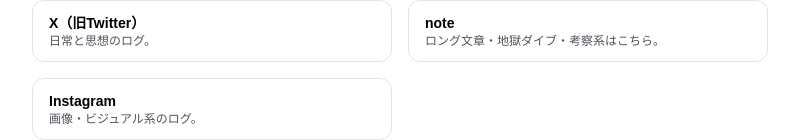
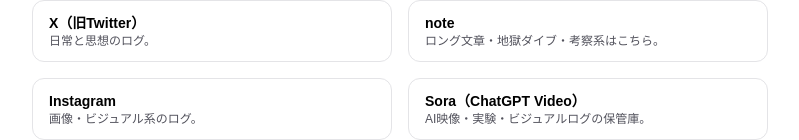
Before and after one commit to garagelinefukunaga-coder/my-ai-site, a Next.js app: page / in a window 1280 px wide. Shown: the part 786-926 px from the top of the page, without its empty margins (240-1039 px from the left). Built offline with nearby package versions, Linux system fonts and the light colour scheme.

Commit message:
update: add sora link and fix embed

```diff
--- a/app/page.tsx
+++ b/app/page.tsx
@@ -1,7 +1,6 @@
 export default function Home() {
   return (
     <main className="min-h-screen flex flex-col items-center justify-center bg-white text-black">
-
       {/* ヒーローエリア */}
       <h1 className="text-4xl sm:text-5xl font-bold mb-4 text-center">
         Hello, Happy Forever420! 🌸
@@ -12,9 +11,7 @@
 
       {/* 動画セクション */}
       <section className="w-full max-w-3xl px-4 mt-10 space-y-4">
-        <h2 className="text-2xl font-semibold mb-2">
-          最新のパンダラップ動画
-        </h2>
+        <h2 className="text-2xl font-semibold mb-2">最新のパンダラップ動画</h2>
 
         <p className="text-sm text-zinc-600">
           YouTube に上げたショートの中から、いま一番見てほしいやつを置いてます。
@@ -24,7 +21,7 @@
         <div className="aspect-video w-full rounded-xl overflow-hidden shadow-lg">
           <iframe
             className="w-full h-full rounded-xl"
-            src=" https://youtube.com/embed/P0XM1Kqcjnc/PoXM1Kqcjnc?si=XnpKFRCOrNH-az5G"
+            src="https://www.youtube.com/embed/P0XM1Kqcjnc"
             title="Panda Rap - Happy Forever"
             allow="accelerometer; autoplay; clipboard-write; encrypted-media; gyroscope; picture-in-picture; web-share"
             allowFullScreen
@@ -47,7 +44,6 @@
         <h2 className="text-xl font-semibold mb-4">SNS & Link</h2>
 
         <div className="grid gap-4 sm:grid-cols-2">
-
           {/* X */}
           <a
             href="https://x.com/happyforever420"
@@ -81,9 +77,18 @@
             <p className="text-xs text-zinc-600">画像・ビジュアル系のログ。</p>
           </a>
 
+          {/* Sora */}
+          <a
+            href="https://sora.chatgpt.com/profile/happyforever420"
+            target="_blank"
+            rel="noreferrer"
+            className="rounded-xl border border-zinc-200 px-4 py-3 hover:bg-zinc-50 transition"
+          >
+            <p className="text-sm font-semibold">Sora（ChatGPT Video）</p>
+            <p className="text-xs text-zinc-600">AI映像・実験・ビジュアルログの保管庫。</p>
+          </a>
         </div>
       </section>
-
     </main>
   );
 }
```
